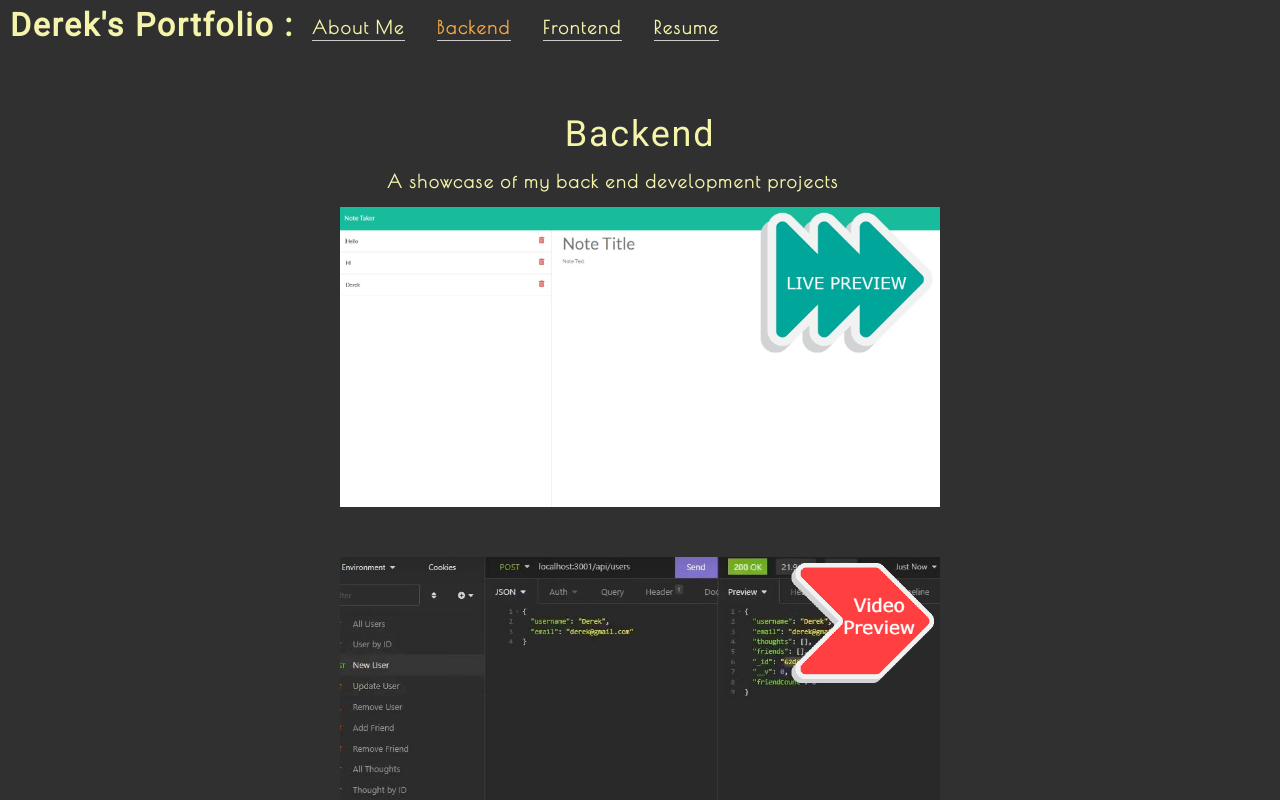
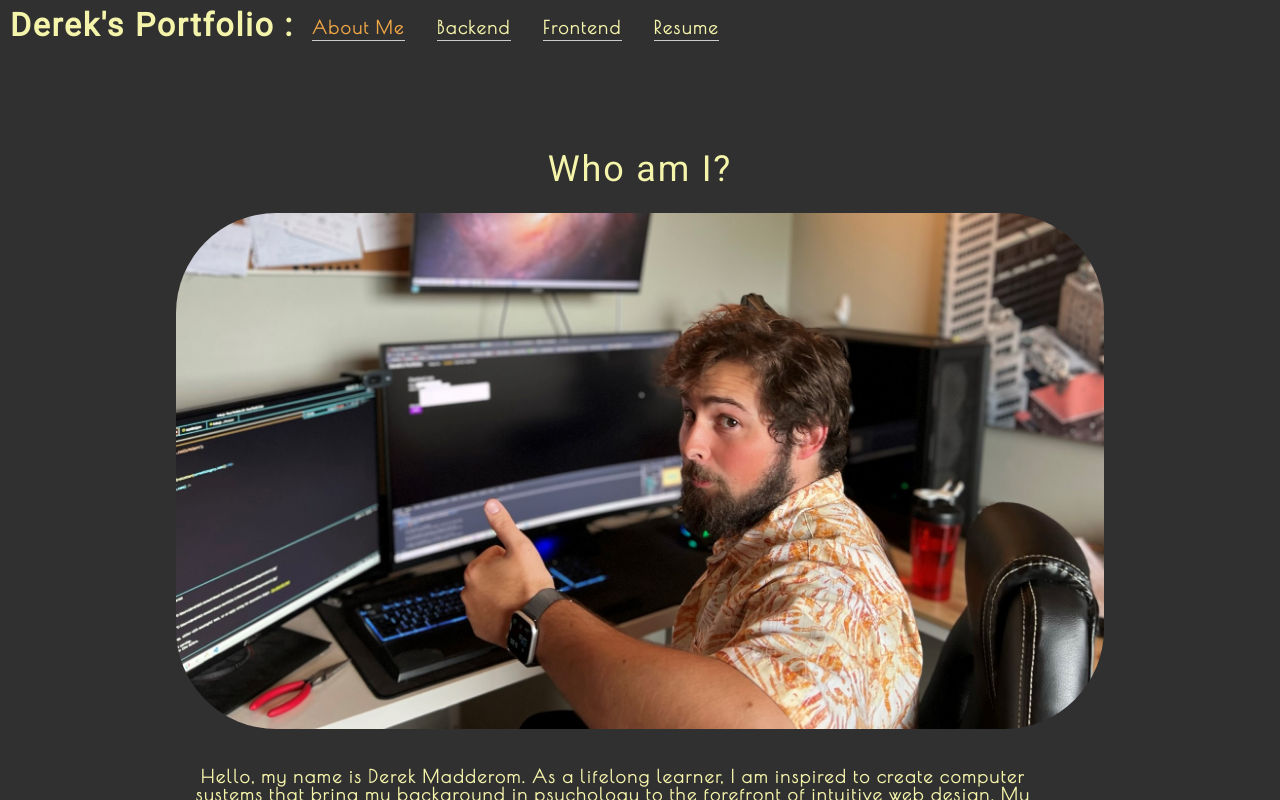
Before and after one commit to dmadd1996/React-Portfolio-2.0, a React (Create React App) app: page / in a window 1280 px wide. Shown: the top 800 px of the page. Built offline with nearby package versions, Linux system fonts and the light colour scheme.

Commit message:
linked resume pdf download to cloud

```diff
--- a/src/App.js
+++ b/src/App.js
@@ -16,7 +16,7 @@ function App() {
 
   const [currentCategory, setCurrentCategory] = useState(categories[0]);
 
-  const [aboutSelected, setAboutSelected] = useState(false);
+  const [aboutSelected, setAboutSelected] = useState(true);
 
   const [resumeSelected, setResumeSelected] = useState(false)
 
--- a/src/components/Resume/index.js
+++ b/src/components/Resume/index.js
@@ -1,5 +1,6 @@
 import React from 'react';
 import './resume.css'
+// import resume from './Resume.pdf'
 
 function Resume() {
   return (
@@ -16,7 +17,7 @@ function Resume() {
 
 					<div className="yui-u">
 						<div className="contact-info">
-							<h3><a id="pdf" href="Resume.pdf" download="Resume">Download PDF</a></h3>
+							<h3><a id="pdf" href='https://storage.cloud.google.com/derek_madderom_resume/Resume.pdf' download="Resume">Download PDF</a></h3>
 							<h3><a href="mailto:dmadd1996@gmail.com">dmadd1996@gmail.com</a></h3>
 							<h3>(920) - 988-3064</h3>
 							<h3><a id="portfolio" href="https://react-portfolio-derek-madderom.herokuapp.com/"
```
